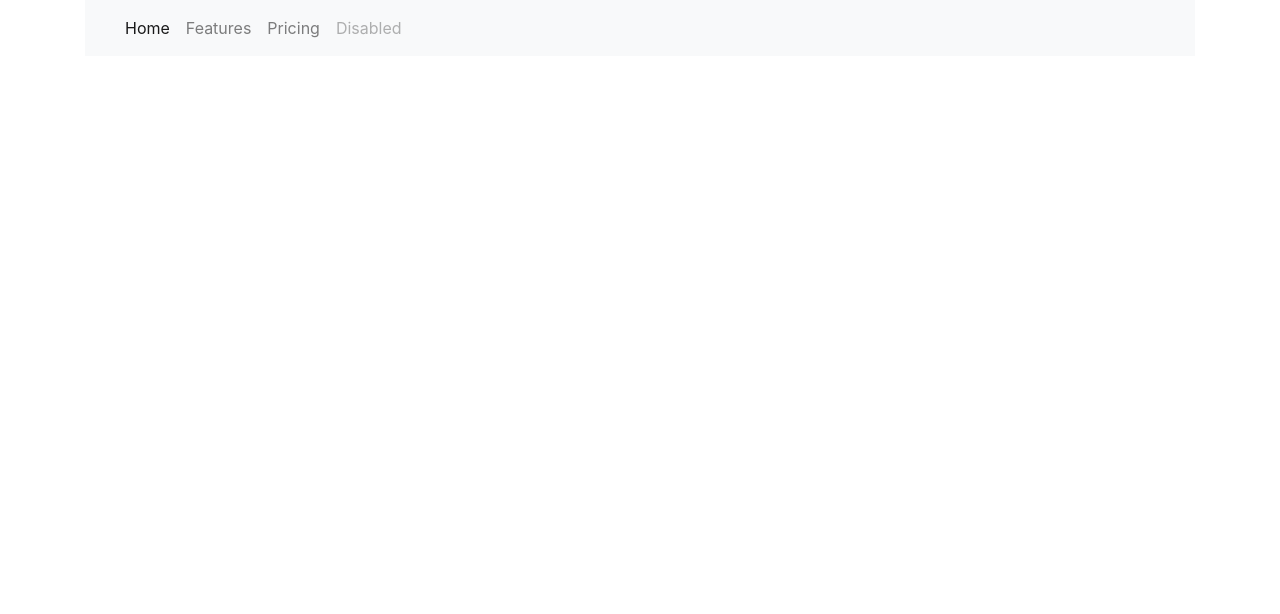
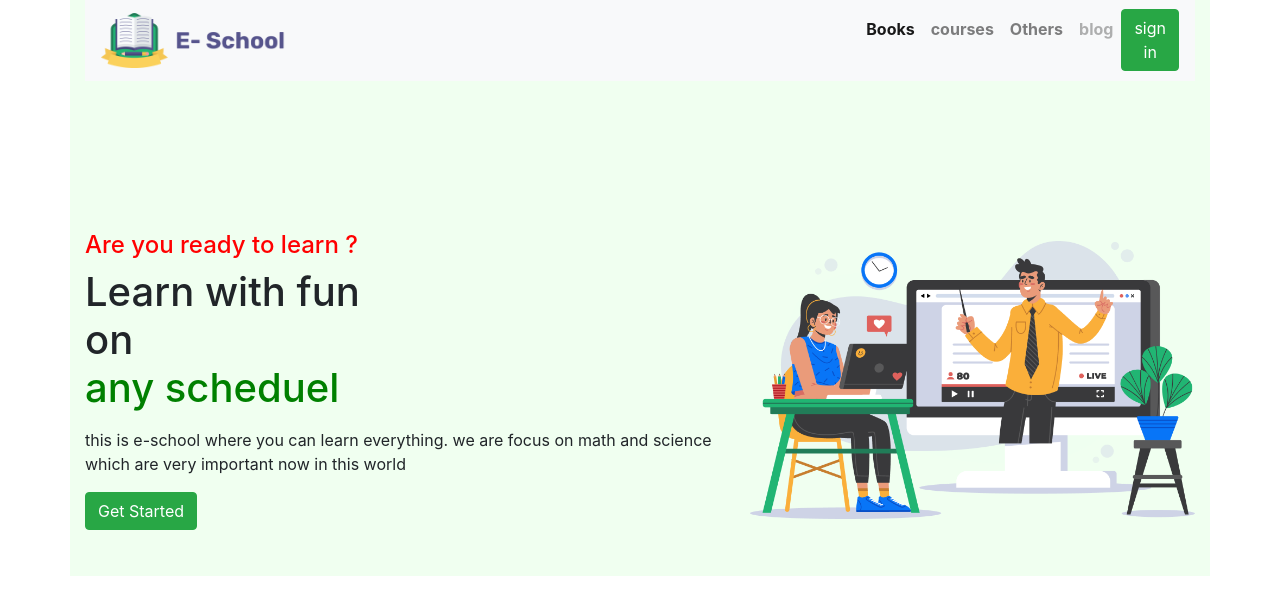
Before and after one commit to jahidhassanmunna/e-school, a plain HTML site: page index.html in a window 1280 px wide. Drawn offline with nearby package versions, Linux system fonts and the light colour scheme.

Commit message:
e-school running

```diff
--- a/index.html
+++ b/index.html
@@ -9,30 +9,45 @@
 </head>
 <body>
     <div class="container">
+       <div class="container1">
         <nav class="navbar navbar-expand-lg navbar-light bg-light">
           <a class="navbar-brand" href="#">
-                <img src="" alt="">
+              <img src="images/icon/logo.png" class="img-fluid w-25" alt="">
           </a>
           <button class="navbar-toggler" type="button" data-toggle="collapse" data-target="#navbarNav" aria-controls="navbarNav" aria-expanded="false" aria-label="Toggle navigation">
             <span class="navbar-toggler-icon"></span>
           </button>
-            <div class="collapse navbar-collapse" id="navbarNav">
+          <div class="collapse navbar-collapse d-flex flex-row-reverse " id="navbarNav">
             <ul class="navbar-nav">
               <li class="nav-item active">
-                  <a class="nav-link" href="#">Home <span class="sr-only">(current)</span></a>
+                <a class="nav-link" href="#"><b>Books</b></a>
               </li>
               <li class="nav-item">
-                  <a class="nav-link" href="#">Features</a>
+                <a class="nav-link" href="#"><b>courses</b></a>
               </li>
               <li class="nav-item">
-                  <a class="nav-link" href="#">Pricing</a>
+                <a class="nav-link" href="#"><b>Others</b></a>
               </li>
               <li class="nav-item">
-                  <a class="nav-link disabled" href="#" tabindex="-1" aria-disabled="true">Disabled</a>
+                <a class="nav-link disabled" href="#"><b>blog</b></a>
               </li>
+              <button class="btn btn-success">sign in</button>
             </ul>
           </div>
         </nav>
+       </div>
+          <div class="row align-items-center">
+            <div class="col-md-7">
+              <h4 class="color">Are you ready to learn ?</h4>
+              <h1>Learn with fun <br> on <p class="change">any scheduel</p></h1>
+              <p>this is e-school where you can learn everything. we are focus on math and science which are very important now in this world</p>
+              <button class="btn btn-success">Get Started</button>
+
+            </div>
+            <div class="col-md-5">
+              <img class="img-fluid"src="images/Photos/Illustration.png" alt="">
+            </div>
+          </div>
     </div>
 
     <script src="https://code.jquery.com/jquery-3.5.1.slim.min.js" integrity="sha384-DfXdz2htPH0lsSSs5nCTpuj/zy4C+OGpamoFVy38MVBnE+IbbVYUew+OrCXaRkfj" crossorigin="anonymous"></script>
--- a/style.css
+++ b/style.css
@@ -0,0 +1,13 @@
+.container1{
+    margin-bottom:150px;
+}
+.container{
+    background-color: #f0fff0;
+    height:576px;
+}
+.change{
+    color:green;
+}
+.color{
+    color:red;
+}
```
Lines whose indentation alone changed are shown as unchanged.
